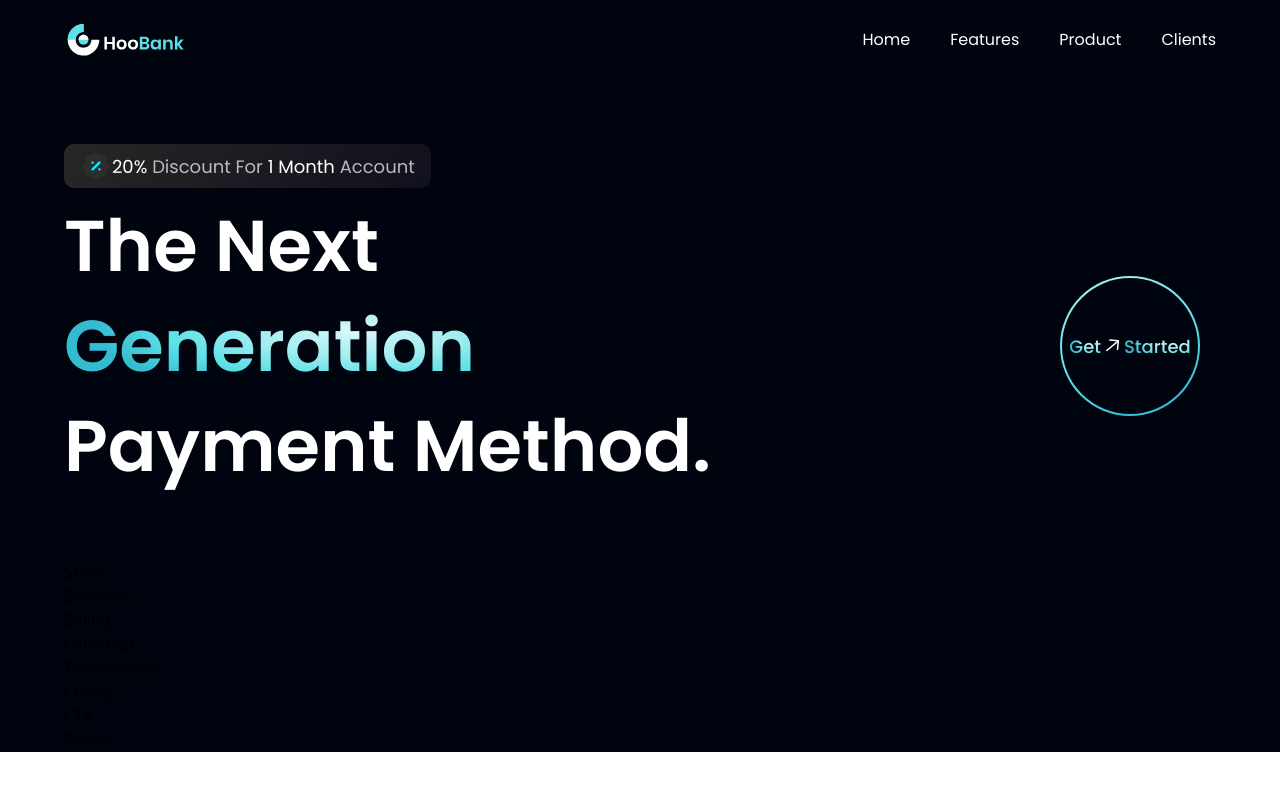
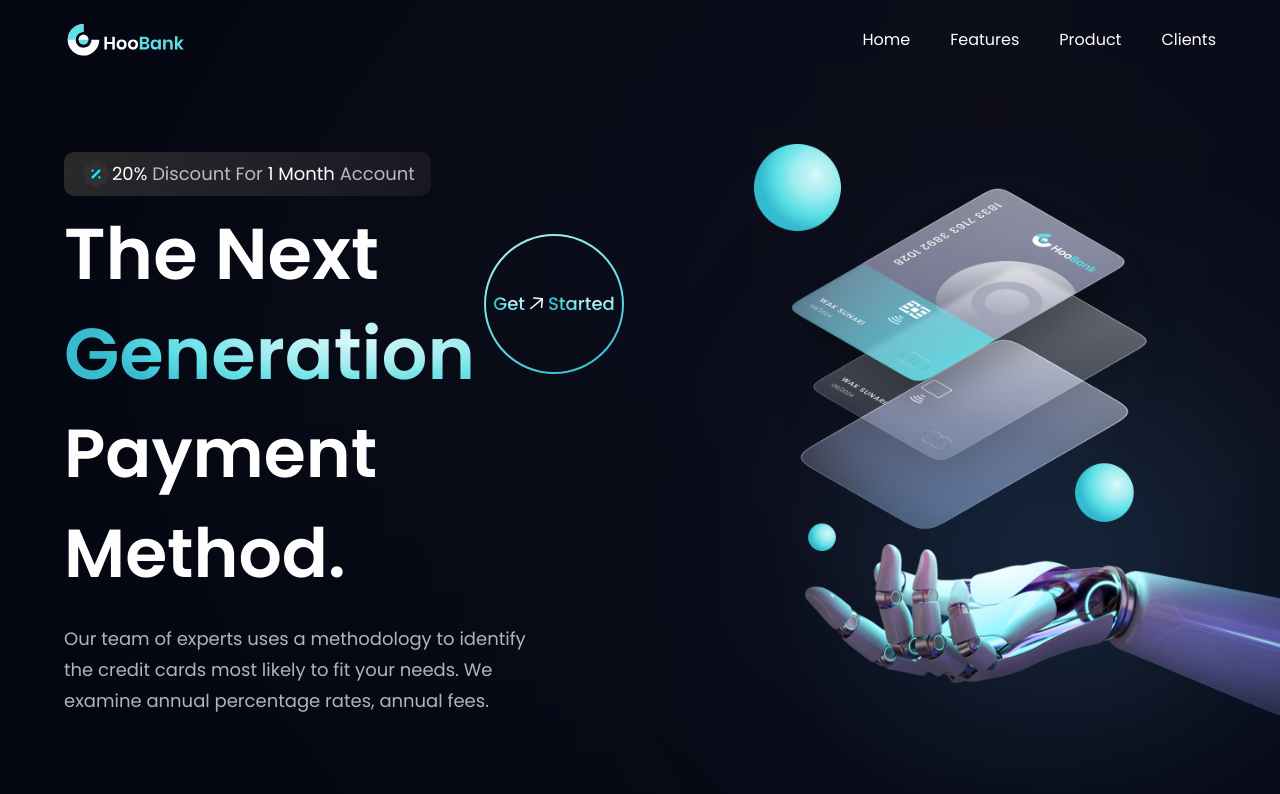
Before and after one commit to KevinLim62/Vitejs-learning-React-JS-, a React (Vite) app: page / in a window 1280 px wide. Shown: the top 794 px of the page. Built offline with nearby package versions, Linux system fonts and the light colour scheme.

Commit message:
Done Hero Component

```diff
--- a/src/components/Hero.jsx
+++ b/src/components/Hero.jsx
@@ -1,35 +1,58 @@
 import React from 'react';
 import styles from '../style';
-import {discount, robot} from '../assets';
+import { discount, robot } from '../assets';
 import GetStarted from './GetStarted';
 
 const Hero = () => (
-
-  <section id="home" className={`flex md:flex-row flex-col ${styles.paddingY}`} >
-    <div className={`flex-1 ${styles.flexStart} flex-col xl:px-0 sm:px-16 px-6`}>
-      <div className="flex flex-row items-center py-[6px] px-4 bg-discount-gradient rounded-[10px] mb-2" >
+  <section id="home" className={`flex md:flex-row flex-col ${styles.paddingY}`}>
+    <div
+      className={`flex-1 ${styles.flexStart} flex-col xl:px-0 sm:px-16 px-6`}
+    >
+      <div className="flex flex-row items-center py-[6px] px-4 bg-discount-gradient rounded-[10px] mb-2">
         <img src={discount} alt="discount" className="w-[32px] h-[32px]" />
-        <p className={`${styles.paragraph}m1-2`} >
-        <span className="text-white">20%</span> Discount For {" "}
-        <span className="text-white"> 1 Month</span> Account
+        <p className={`${styles.paragraph}m1-2`}>
+          <span className="text-white">20%</span> Discount For{' '}
+          <span className="text-white"> 1 Month</span> Account
         </p>
       </div>
 
-       <div className="flex flex-row justify-between items-center w-full" >
-        <h1 className="flex-1 font-poppins font-semibold ss:text-[72px] text-[52px] text-white ss:leading-[100px] leading-[75px]" >The Next <br className="sm:block hidden" />{" "}
-        <span className="text-gradient" >Generation</span><br className="sm:block hidden" />{" "}
-         Payment Method.</h1>
+      <div className="flex flex-row justify-between items-center w-full">
+        <h1 className="flex-1 font-poppins font-semibold ss:text-[72px] text-[52px] text-white ss:leading-[100px] leading-[75px]">
+          The Next <br className="sm:block hidden" />{' '}
+          <span className="text-gradient">Generation</span>
+          <br className="sm:block hidden" />{' '}
+        </h1>
 
-         <div className="ss:flex hidden md:mr-4 mr-0" >
-            <GetStarted />
-         </div>
-       </div>
+        <div className="ss:flex hidden md:mr-4 mr-0">
+          <GetStarted />
+        </div>
+      </div>
+      <h1 className="font-poppins font-semibold ss:text-[68px] text-[52px] text-white ss:leading-[100px] leading-[75px] w-full">
+        Payment Method.
+      </h1>
+      <p className={`${styles.paragraph} max-w-[470px] mt-5`}>
+        Our team of experts uses a methodology to identify the credit cards most
+        likely to fit your needs. We examine annual percentage rates, annual
+        fees.
+      </p>
+    </div>
 
+    <div className={`flex-1 flex ${styles.flexCenter} md:my-0 my-10 relative`}>
+      <img
+        src={robot}
+        alt="billing"
+        className="w-[100%] h-[100%] relative z-[5]"
+      />
+
+      <div className="absolute z-[0] w-[40%] h-[35%] top-0 pink__gradient" />
+      <div className="absolute z-[1] w-[80%] h-[80%] rounded-full bottom-40 white__gradient" />
+      <div className="absolute z-[0] w-[50%] h-[50%] right-20 bottom-20 blue__gradient" />
+    </div>
+
+    <div className={`ss:hidden ${styles.flexCenter}`}>
+      <GetStarted />
     </div>
   </section>
-
-)
-
-
+);
 
 export default Hero;
```
